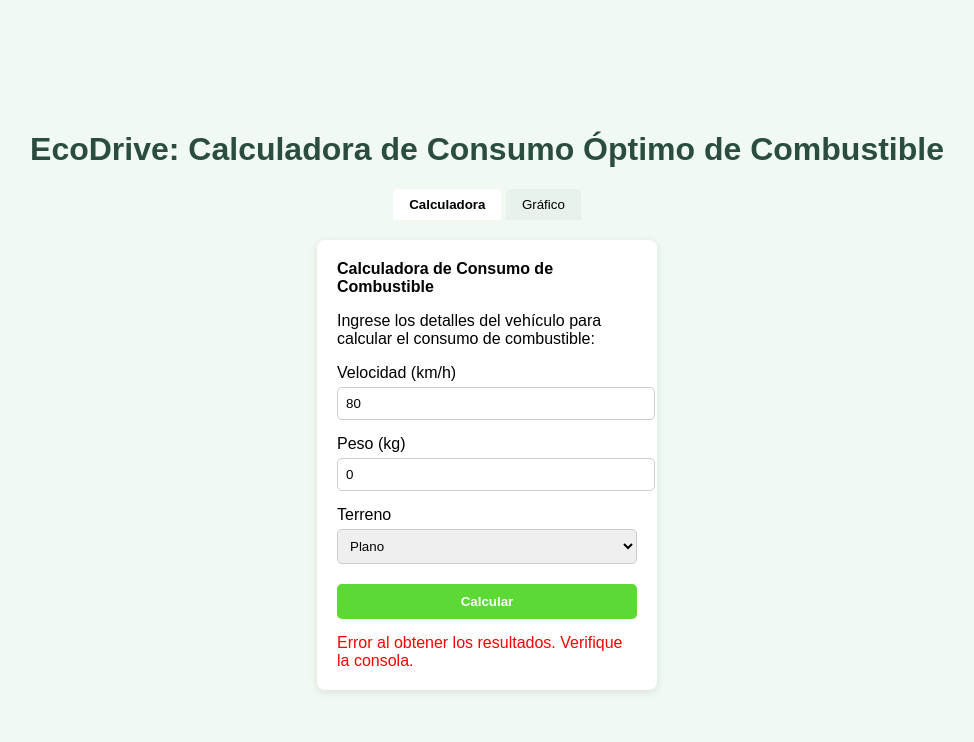
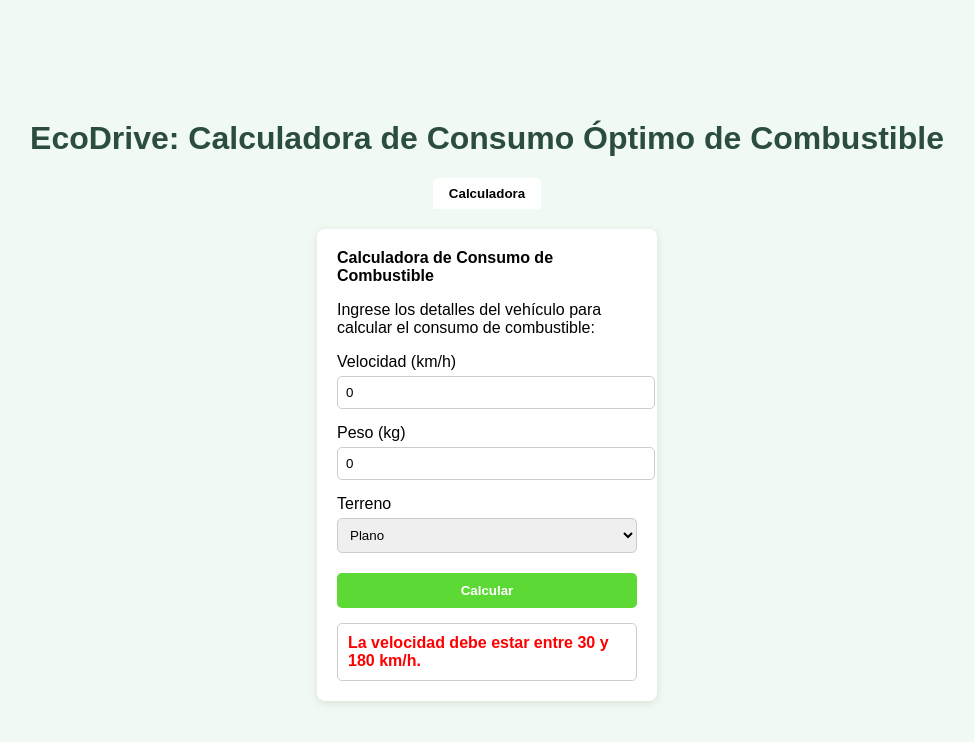
Before and after one commit to JDavidLD/proyecto_final_m, a plain HTML site: page calculadora-consumo-combustible/frontend/index.html in a window 1280 px wide. Both pictures are taken after a click on the button "Calcular". Shown: the whole page, without its empty margins (153-1127 px from the left). Drawn offline with Linux system fonts and the light colour scheme; no server answers.

Commit message:
Cambios octave

```diff
--- a/calculadora-consumo-combustible/frontend/app.js
+++ b/calculadora-consumo-combustible/frontend/app.js
@@ -1,5 +1,3 @@
-console.log('Archivo app.js cargado');
-
 document.getElementById('calcular').addEventListener('click', function() {
     const velocidad = parseFloat(document.getElementById('velocidad').value);
     const peso = parseFloat(document.getElementById('peso').value);
@@ -9,12 +7,17 @@ document.getElementById('calcular').addEventListener('click', function() {
 
     // Validaciones
     if (isNaN(velocidad) || isNaN(peso)) {
-        resultadoDiv.innerHTML = "<span style='color:red;'>Por favor, ingrese valores válidos.</span>";
+        resultadoDiv.innerHTML = "<span class='error'>Por favor, ingrese valores válidos para la velocidad y el peso.</span>";
         return;
     }
 
     if (velocidad < 30 || velocidad > 180) {
-        resultadoDiv.innerHTML = "<span style='color:red;'>La velocidad debe estar entre 30 y 180 km/h.</span>";
+        resultadoDiv.innerHTML = "<span class='error'>La velocidad debe estar entre 30 y 180 km/h.</span>";
+        return;
+    }
+
+    if (peso < 900) {
+        resultadoDiv.innerHTML = "<span class='error'>Por favor, ingrese un peso de al menos 900 kg.</span>";
         return;
     }
 
@@ -43,6 +46,6 @@ document.getElementById('calcular').addEventListener('click', function() {
     })
     .catch(error => {
         console.error('Error:', error);
-        resultadoDiv.innerHTML = "<span style='color:red;'>Error al obtener los resultados. Verifique la consola.</span>";
+        resultadoDiv.innerHTML = "<span class='error'>Error al obtener los resultados. Verifique la consola.</span>";
     });
 });
--- a/calculadora-consumo-combustible/frontend/index.html
+++ b/calculadora-consumo-combustible/frontend/index.html
@@ -10,8 +10,7 @@
     <h1>EcoDrive: Calculadora de Consumo Óptimo de Combustible</h1>
 
     <div class="tabs">
-      <button class="tab active">Calculadora</button>
-      <button class="tab">Gráfico</button>
+    <button class="tab active">Calculadora</button>
     </div>
 
     <div class="calculator">
@@ -19,7 +18,7 @@
       <p>Ingrese los detalles del vehículo para calcular el consumo de combustible:</p>
 
       <label for="velocidad">Velocidad (km/h)</label>
-      <input type="number" id="velocidad" value="80">
+      <input type="number" id="velocidad" value="0">
 
       <label for="peso">Peso (kg)</label>
       <input type="number" id="peso" value="0">
--- a/calculadora-consumo-combustible/frontend/styles.css
+++ b/calculadora-consumo-combustible/frontend/styles.css
@@ -6,8 +6,7 @@ body {
     align-items: center;
     height: 100vh;
     margin: 0;
-  }
-
+}
   .container {
     text-align: center;
   }
@@ -72,3 +71,21 @@ body {
   .calculator button:hover {
     background-color: #45b324;
   }
+  #resultado {
+    font-size: 16px;
+    padding: 10px;
+    border-radius: 5px;
+    border: 1px solid #ccc;
+}
+
+#resultado span {
+    font-weight: bold;
+}
+
+#resultado .error {
+    color: red;
+}
+
+#resultado .success {
+    color: green;
+}
```
Also changed, not shown: calculadora-consumo-combustible/backend/requirements.txt (added), 5 other files.
